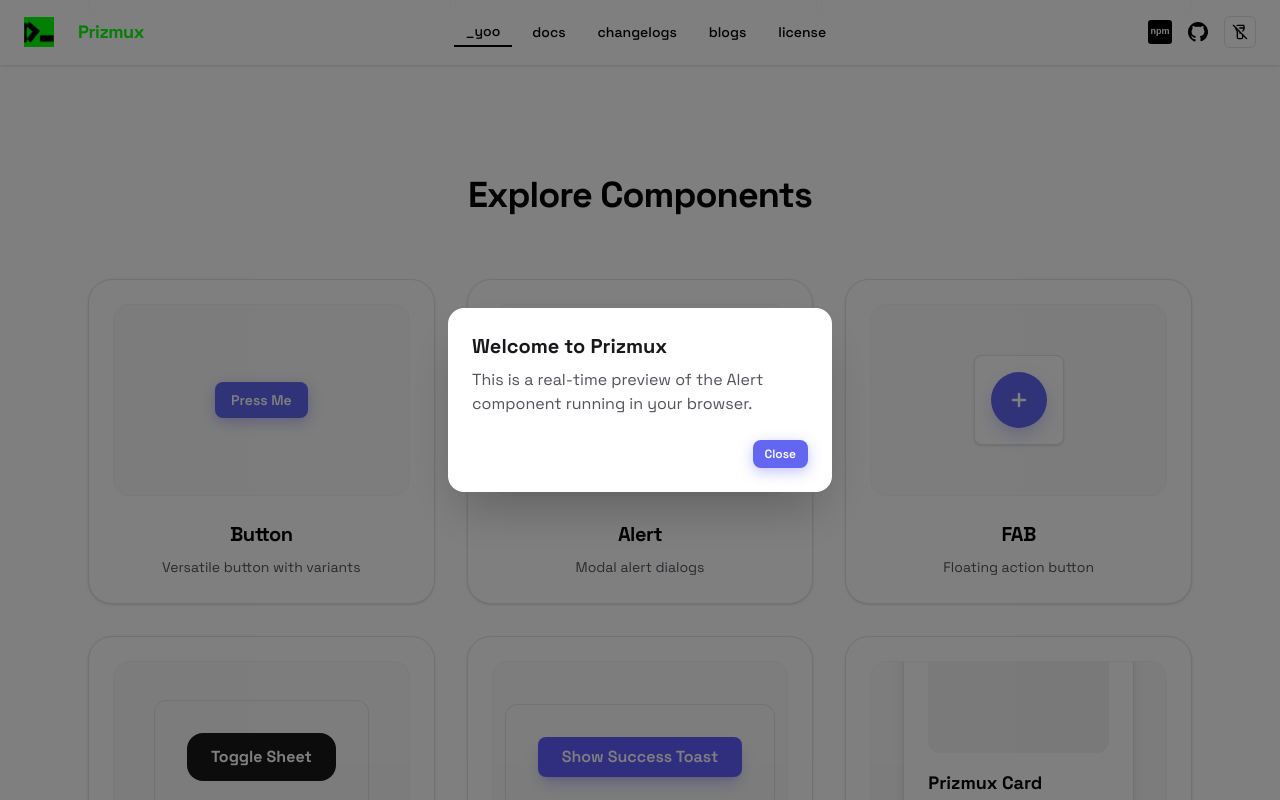
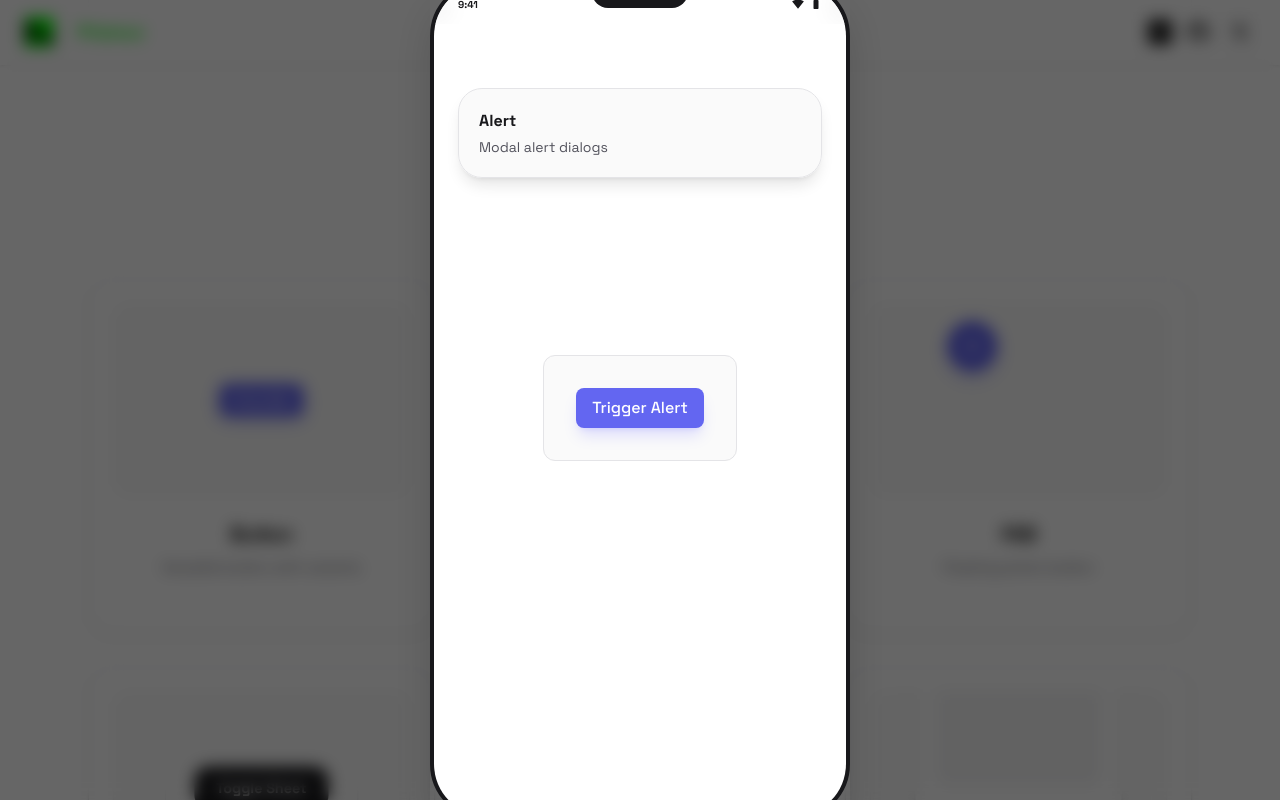
Before and after one commit to contecfy/prizmux-website, a Next.js app: page / in a window 1280 px wide. Both pictures are taken after a click on the button "Trigger Alert". Shown: the part 1207-2007 px from the top of the page. Built offline with nearby package versions, Linux system fonts and the light colour scheme.

Commit message:
fixing the website sample

```diff
--- /dev/null
+++ b/components/DeviceMockup.tsx
@@ -0,0 +1,48 @@
+"use client"
+
+import React from 'react'
+
+interface DeviceMockupProps {
+  children: React.ReactNode
+  className?: string
+  contentClassName?: string
+}
+
+export function DeviceMockup({ children, className = "", contentClassName = "" }: DeviceMockupProps) {
+  return (
+    <div className={`relative mx-auto border-[8px] border-zinc-900 dark:border-zinc-800 rounded-[3rem] bg-zinc-900 dark:bg-zinc-800 shadow-2xl overflow-hidden ${className}`}
+         style={{ width: '280px', height: '580px' }}>
+
+      {/* Dynamic Island / Notch */}
+      <div className="absolute top-0 left-1/2 -translate-x-1/2 w-24 h-6 bg-zinc-900 dark:bg-zinc-800 rounded-b-2xl z-50 flex items-center justify-center">
+        <div className="w-10 h-1 bg-zinc-800 dark:bg-zinc-700 rounded-full" />
+      </div>
+
+      {/* Status Bar */}
+      <div className="absolute top-0 inset-x-0 h-10 px-6 flex items-center justify-between text-[10px] font-bold text-zinc-900 dark:text-zinc-100 z-40 bg-white/80 dark:bg-zinc-950/80 backdrop-blur-md">
+        <span>9:41</span>
+        <div className="flex items-center gap-1.5">
+          <svg className="w-3 h-3" viewBox="0 0 24 24" fill="currentColor">
+            <path d="M12.01 21.49L23.64 7c-.45-.34-4.93-4-11.64-4C5.28 3 .81 6.66.36 7l11.63 14.49.01.01.01-.01z" />
+          </svg>
+          <svg className="w-3 h-3" viewBox="0 0 24 24" fill="currentColor">
+            <path d="M15.67 4H14V2h-4v2H8.33C7.6 4 7 4.6 7 5.33v15.33C7 21.4 7.6 22 8.33 22h7.33c.74 0 1.34-.6 1.34-1.33V5.33C17 4.6 16.4 4 15.67 4z" />
+          </svg>
+        </div>
+      </div>
+
+      {/* Content Area */}
+      <div className={`absolute inset-0 pt-10 pb-6 overflow-hidden bg-white dark:bg-zinc-950 ${contentClassName}`}>
+        {children}
+      </div>
+
+      {/* Home Indicator */}
+      <div className="absolute bottom-1.5 left-1/2 -translate-x-1/2 w-20 h-1 bg-zinc-300 dark:bg-zinc-700 rounded-full z-50" />
+
+      {/* Side Buttons Mock */}
+      <div className="absolute -left-[10px] top-24 w-[2px] h-12 bg-zinc-800 dark:bg-zinc-700 rounded-l-md" />
+      <div className="absolute -left-[10px] top-40 w-[2px] h-12 bg-zinc-800 dark:bg-zinc-700 rounded-l-md" />
+      <div className="absolute -right-[10px] top-32 w-[2px] h-20 bg-zinc-800 dark:bg-zinc-700 rounded-r-md" />
+    </div>
+  )
+}
--- a/components/component-preview.tsx
+++ b/components/component-preview.tsx
@@ -1,21 +1,23 @@
 "use client"
+
+import React, { useState } from 'react'
+import { X } from 'lucide-react'
+import { DeviceMockup } from './DeviceMockup'
+import { PreviewButton } from './previews/PreviewButton'
+import { PreviewAlertDemo } from './previews/PreviewAlert'
+import { PreviewFAB } from './previews/PreviewFAB'
+import { PreviewBottomSheetDemo } from './previews/PreviewBottomSheet'
+import { PreviewToastDemo } from './previews/PreviewToast'
+import { PreviewCardDemo } from './previews/PreviewCard'
+import { PreviewEmptyState } from './previews/PreviewEmptyState'
+import { PreviewHeader } from './previews/PreviewHeader'
+import { PreviewImagePreview } from './previews/PreviewImagePreview'
+import { PreviewPhoneInput } from './previews/PreviewPhoneInput'
 
 interface ComponentCard {
   name: string
   description: string
 }
-
-import { PreviewButton } from './previews/PreviewButton'
-import { PreviewAlertDemo } from './previews/PreviewAlert'
-import { PreviewFAB } from './previews/PreviewFAB'
-import { PreviewBottomSheetDemo } from './previews/PreviewBottomSheet'
-import { PreviewToastDemo } from './previews/PreviewToast'
-
-import { PreviewCardDemo } from './previews/PreviewCard'
-import { PreviewEmptyState } from './previews/PreviewEmptyState'
-import { PreviewHeader } from './previews/PreviewHeader'
-import { PreviewImagePreview } from './previews/PreviewImagePreview'
-import { PreviewPhoneInput } from './previews/PreviewPhoneInput'
 
 const components = [
   { name: "Button", description: "Versatile button with variants", Preview: () => <PreviewButton title="Press Me" showShadow={true} /> },
@@ -31,6 +33,8 @@
 ]
 
 export function ComponentPreview() {
+  const [selectedComponent, setSelectedComponent] = useState<any | null>(null)
+
   return (
     <section className="mx-auto max-w-6xl px-4 sm:px-6 py-12 sm:py-24 w-full">
       <h2 className="text-3xl sm:text-4xl font-bold tracking-tight mb-8 sm:mb-16 text-center text-black dark:text-white">
@@ -41,11 +45,14 @@
         {components.map((comp) => (
           <div
             key={comp.name}
-            className="group relative rounded-3xl border border-zinc-200 dark:border-zinc-800 p-6 flex flex-col items-center hover:border-[#00ff00] transition-all duration-300 bg-white dark:bg-zinc-950 shadow-sm hover:shadow-xl hover:shadow-[#00ff00]/5"
+            onClick={() => setSelectedComponent(comp)}
+            className="group relative rounded-3xl border border-zinc-200 dark:border-zinc-800 p-6 flex flex-col items-center hover:border-[#00ff00] transition-all duration-300 bg-white dark:bg-zinc-950 shadow-sm hover:shadow-xl hover:shadow-[#00ff00]/5 cursor-pointer"
           >
-            {/* Real Preview Box */}
+            {/* Simple Preview Box */}
             <div className="w-full h-48 mb-6 rounded-2xl bg-zinc-50 dark:bg-zinc-900/50 flex items-center justify-center overflow-hidden border border-zinc-100 dark:border-zinc-800/50">
-               <comp.Preview />
+               <div className="scale-90 transform-gpu group-hover:scale-100 transition-transform duration-300">
+                  <comp.Preview />
+               </div>
             </div>
 
             <h3 className="text-xl font-bold tracking-tight mb-2 text-black dark:text-white group-hover:text-[#00ff00] transition-colors">
@@ -54,9 +61,48 @@
             <p className="text-zinc-600 dark:text-zinc-400 text-center text-sm leading-relaxed">
               {comp.description}
             </p>
+
+            <div className="mt-4 opacity-0 group-hover:opacity-100 transition-opacity text-[10px] font-bold uppercase tracking-widest text-[#00ff00]">
+              Tap to see in dynamic island
+            </div>
           </div>
         ))}
       </div>
+
+      {/* Large Device Modal */}
+      {selectedComponent && (
+        <div
+          className="fixed inset-0 z-[200] flex items-center justify-center p-4 bg-black/60 backdrop-blur-sm animate-in fade-in duration-300"
+          onClick={() => setSelectedComponent(null)}
+        >
+          <div
+            className="relative scale-90 sm:scale-100 animate-in zoom-in-95 duration-300"
+            onClick={(e) => e.stopPropagation()}
+          >
+            <button
+              onClick={() => setSelectedComponent(null)}
+              className="absolute -top-12 right-0 sm:-right-12 p-2 text-white hover:text-zinc-300 transition-colors"
+            >
+              <X size={32} />
+            </button>
+
+            <div className="shadow-2xl">
+               <DeviceMockup
+                  className="!w-[420px] !h-[840px] !border-[4px] !rounded-[3.5rem] shadow-none"
+                  contentClassName="!rounded-[3rem]"
+               >
+                  <div className="h-full flex flex-col items-center justify-center p-6 relative">
+                     <selectedComponent.Preview />
+                     <div className="absolute top-16 left-6 right-6 p-5 rounded-3xl bg-zinc-50/90 dark:bg-zinc-900/80 border border-zinc-200 dark:border-zinc-800 text-sm text-zinc-600 dark:text-zinc-400 backdrop-blur-md shadow-lg">
+                        <p className="font-bold text-zinc-900 dark:text-zinc-100 mb-1 text-base">{selectedComponent.name}</p>
+                        <p>{selectedComponent.description}</p>
+                     </div>
+                  </div>
+               </DeviceMockup>
+            </div>
+          </div>
+        </div>
+      )}
     </section>
   )
 }
--- a/components/previews/PreviewAlert.tsx
+++ b/components/previews/PreviewAlert.tsx
@@ -26,7 +26,7 @@
 
   return (
     <div
-      className="fixed inset-0 z-50 flex items-center justify-center p-4 animate-in fade-in duration-200"
+      className="absolute inset-0 z-50 flex items-center justify-center p-4 animate-in fade-in duration-200"
       style={{ backgroundColor: overlayColor }}
       onClick={onClose}
     >
--- a/components/previews/PreviewBottomSheet.tsx
+++ b/components/previews/PreviewBottomSheet.tsx
@@ -33,13 +33,13 @@
 
   return (
     <div
-      className={`fixed inset-0 z-[100] flex items-end justify-center transition-opacity duration-300 ${visible ? 'opacity-100' : 'opacity-0 pointer-events-none'}`}
+      className={`absolute inset-0 z-[100] flex items-end justify-center transition-opacity duration-300 ${visible ? 'opacity-100' : 'opacity-0 pointer-events-none'}`}
       style={{ backgroundColor: 'rgba(0,0,0,0.4)' }}
       onClick={onClose}
       onTransitionEnd={() => !visible && setShouldRender(false)}
     >
       <div
-        className={`w-full max-w-xl transition-transform duration-300 ease-out p-6 shadow-2xl ${visible ? 'translate-y-0' : 'translate-y-full'}`}
+        className={`w-full transition-transform duration-300 ease-out p-6 shadow-2xl ${visible ? 'translate-y-0' : 'translate-y-full'}`}
         style={{
           backgroundColor,
           borderTopLeftRadius: `${borderRadius}px`,
--- a/components/previews/PreviewFAB.tsx
+++ b/components/previews/PreviewFAB.tsx
@@ -7,13 +7,16 @@
   backgroundColor?: string
   showShadow?: boolean
   size?: 'small' | 'medium' | 'large'
+  padding?: string
+  position?: 'static' | 'absolute'
 }
 
 export function PreviewFAB({
   label,
   backgroundColor = '#6366F1',
   showShadow = true,
-  size = 'medium'
+  size = 'medium',
+  position = 'absolute'
 }: PreviewFABProps) {
   const sizeMap = {
     small: 'h-10 w-10',
@@ -21,10 +24,12 @@
     large: 'h-[72px] w-[72px]',
   }
 
+  const containerStyles = position === 'absolute'
+    ? 'absolute bottom-8 right-6 z-40'
+    : 'flex items-center gap-3 p-4 bg-white dark:bg-zinc-900 rounded-lg border border-zinc-200 dark:border-zinc-800 shadow-sm'
+
   return (
-    <div
-      className="flex items-center gap-3 p-4 bg-white dark:bg-zinc-900 rounded-lg border border-zinc-200 dark:border-zinc-800 shadow-sm"
-    >
+    <div className={containerStyles}>
       <button
         className={`flex items-center justify-center rounded-full text-white transition-transform active:scale-90 hover:opacity-90 ${sizeMap[size]}`}
         style={{
@@ -36,7 +41,7 @@
           <path strokeLinecap="round" strokeLinejoin="round" strokeWidth="2.5" d="M12 6v6m0 0v6m0-6h6m-6 0H6" />
         </svg>
       </button>
-      {label && <span className="font-semibold text-zinc-700 dark:text-zinc-200">{label}</span>}
+      {label && position !== 'absolute' && <span className="font-semibold text-zinc-700 dark:text-zinc-200">{label}</span>}
     </div>
   )
 }
--- a/components/previews/PreviewHeader.tsx
+++ b/components/previews/PreviewHeader.tsx
@@ -17,10 +17,10 @@
 }: PreviewHeaderProps) {
   return (
     <div
-      className="w-full max-w-md bg-white dark:bg-zinc-950 rounded-xl overflow-hidden shadow-lg border border-zinc-200 dark:border-zinc-800"
+      className="absolute top-0 inset-x-0 z-40 bg-white dark:bg-zinc-950 border-b border-zinc-200 dark:border-zinc-800"
     >
       <header
-        className="flex items-center px-4 py-4 border-b"
+        className="flex items-center px-4 py-4"
         style={{ backgroundColor, borderColor }}
       >
         <button className="p-2 mr-2">
--- a/components/previews/PreviewImagePreview.tsx
+++ b/components/previews/PreviewImagePreview.tsx
@@ -27,7 +27,7 @@
 
       {show && (
         <div
-            className="fixed inset-0 z-[100] bg-black animate-in fade-in duration-300 flex flex-col"
+            className="absolute inset-0 z-[100] bg-black animate-in fade-in duration-300 flex flex-col"
             onClick={() => setShow(false)}
         >
           <header className="p-6 flex items-center justify-between z-10">
--- a/components/previews/PreviewToast.tsx
+++ b/components/previews/PreviewToast.tsx
@@ -41,7 +41,7 @@
 
   return (
     <div
-      className={`fixed bottom-8 right-8 z-[100] max-w-sm w-full bg-white dark:bg-zinc-900 border border-zinc-200 dark:border-zinc-800 p-4 shadow-xl rounded-xl flex items-start gap-3 transition-all duration-300 ${visible ? 'translate-y-0 opacity-100 scale-100' : 'translate-y-4 opacity-0 scale-95 pointer-events-none'}`}
+      className={`absolute bottom-4 inset-x-4 z-[100] bg-white dark:bg-zinc-900 border border-zinc-200 dark:border-zinc-800 p-4 shadow-xl rounded-xl flex items-start gap-3 transition-all duration-300 ${visible ? 'translate-y-0 opacity-100 scale-100' : 'translate-y-4 opacity-0 scale-95 pointer-events-none'}`}
       onTransitionEnd={() => !visible && setShouldRender(false)}
       style={{
         boxShadow: `0 10px 25px -5px ${shadowColor}`,
```
Also changed, not shown: components/ComponentExample.tsx (+20 -15 lines).
